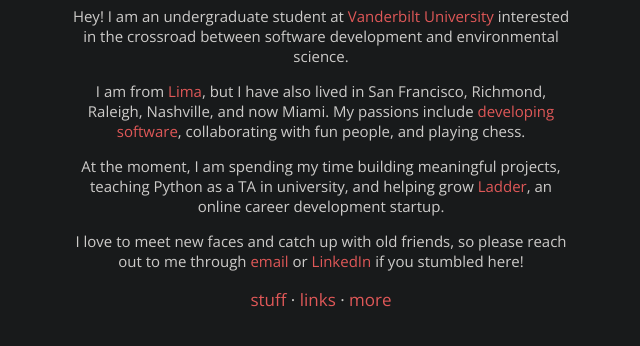
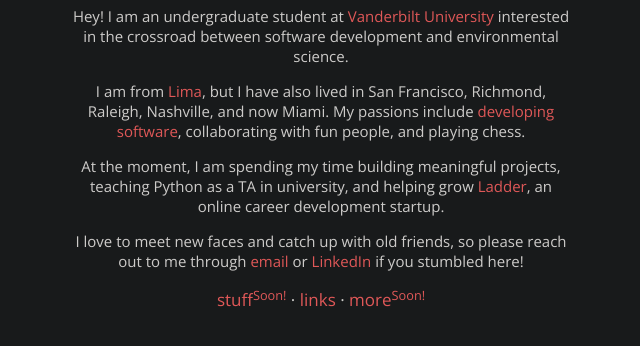
Before and after one commit to qe/qe.github.io, a plain HTML site: page index.html in a window 1280 px wide. Shown: the part 308-654 px from the top of the page, without its empty margins (319-959 px from the left). Drawn offline with nearby package versions, Linux system fonts and the light colour scheme.

```diff
--- a/index.html
+++ b/index.html
@@ -170,11 +170,11 @@
         <!-- Subpages -->
         <p style="font-size: 17px">
 
-          <a >stuff</a>
+          <a >stuff<sup>Soon!</sup></a>
           ·
           <a href="/links/links.html">links</a>
           ·
-          <a >more</a>
+          <a >more<sup>Soon!</sup></a>
         </p>
 
       </div>
```
